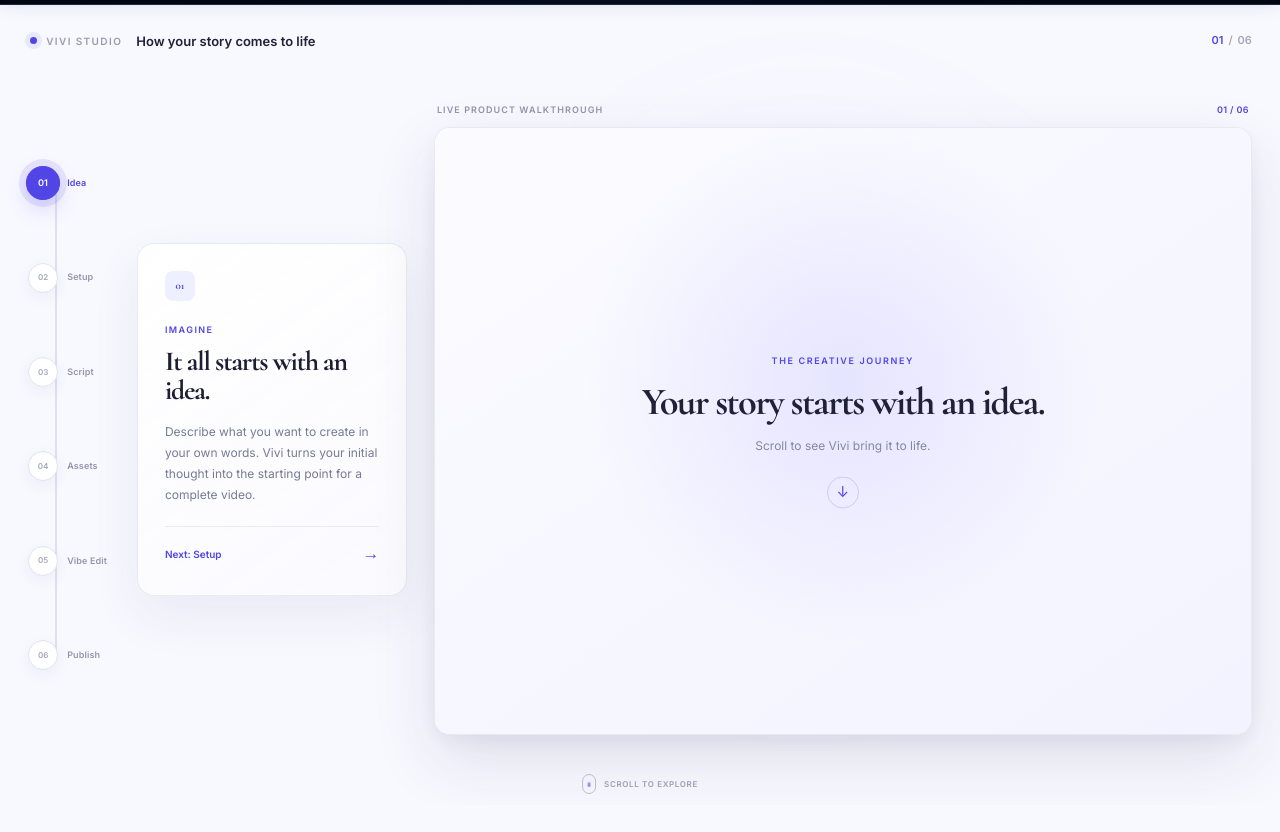
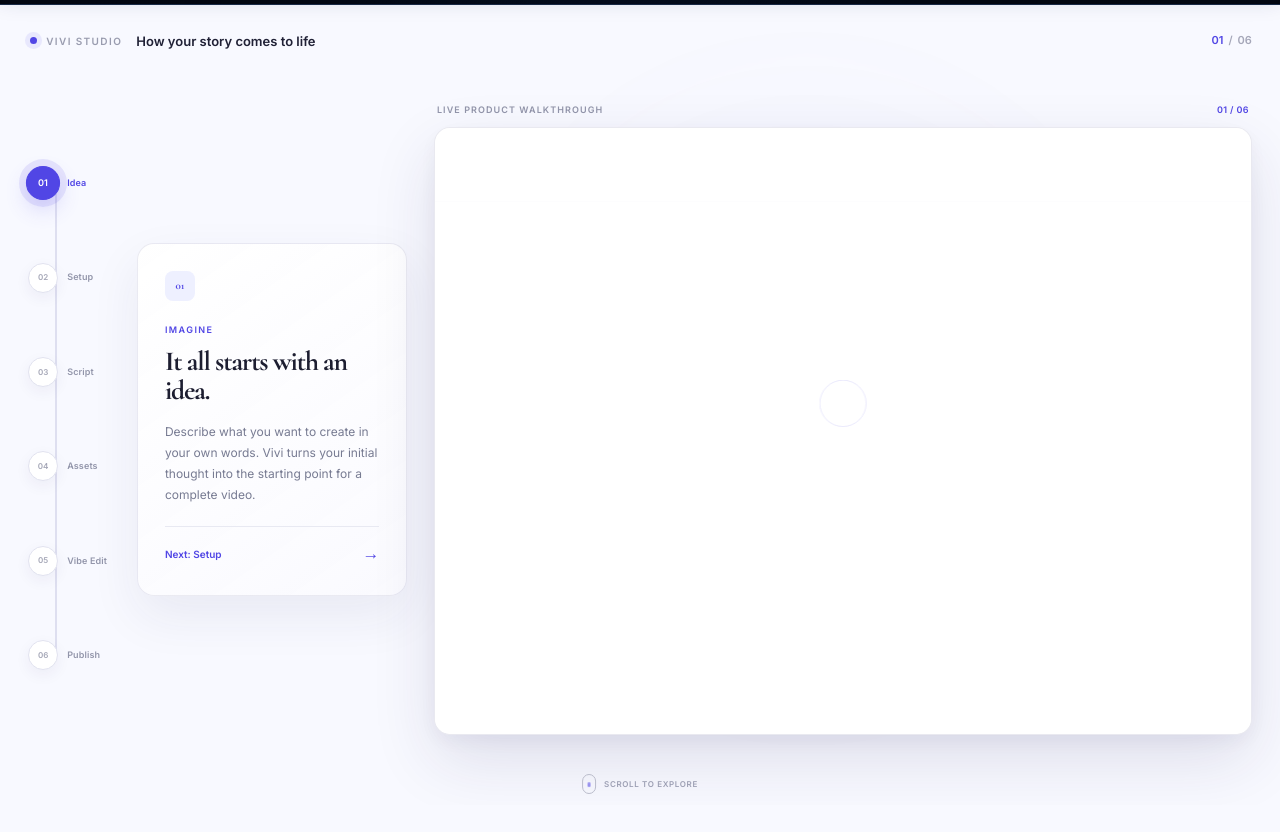
Before and after one commit to aishwaryaSingh2804/vivi, a React (Vite) app: page / in a window 1280 px wide. Shown: the part 800-1632 px from the top of the page. Built offline with nearby package versions, Linux system fonts and the light colour scheme.

Commit message:
fixed workflow section

```diff
--- a/src/components/home/Workflow/WorkflowSection.tsx
+++ b/src/components/home/Workflow/WorkflowSection.tsx
@@ -1,24 +1,99 @@
+
 // src/components/home/Workflow/WorkflowSection.tsx
 
-import { useEffect, useRef, useState } from "react";
+import { useCallback, useEffect, useRef, useState } from "react";
 import "./WorkflowSection.css";
 import { WORKFLOW_STAGES } from "./workflowData";
 
 const PUBLISH_STAGE_INDEX = WORKFLOW_STAGES.length - 1;
-const WALKTHROUGH_VIEWPORTS = WORKFLOW_STAGES.length + 1; // Publish gets 2 viewports.
+const WALKTHROUGH_VIEWPORTS = WORKFLOW_STAGES.length + 1;
 
 export function WorkflowSection() {
   const sectionRef = useRef<HTMLElement | null>(null);
+  const demoFrameRef = useRef<HTMLIFrameElement | null>(null);
+
+  const demoReadyRef = useRef(false);
+  const firstStageStartedRef = useRef(false);
+  const isPlayingRef = useRef(false);
+  const lastClipRef = useRef<string | null>(null);
+  const touchStartYRef = useRef(0);
+
   const [activeStage, setActiveStage] = useState(0);
   const [progress, setProgress] = useState(0);
   const [hasEntered, setHasEntered] = useState(false);
+  const [isPlaying, setIsPlaying] = useState(false);
 
+  const currentStage = WORKFLOW_STAGES[activeStage];
+  const nextStage = WORKFLOW_STAGES[activeStage + 1];
+
+  const setPlaybackState = useCallback((playing: boolean) => {
+    isPlayingRef.current = playing;
+    setIsPlaying(playing);
+  }, []);
+
+  const sendToDemo = useCallback((message: object) => {
+    demoFrameRef.current?.contentWindow?.postMessage(
+      message,
+      window.location.origin
+    );
+  }, []);
+
+  const pauseDemo = useCallback(() => {
+    if (!demoReadyRef.current) return;
+
+    sendToDemo({ type: "VIVI_WORKFLOW_PAUSE" });
+    setPlaybackState(false);
+  }, [sendToDemo, setPlaybackState]);
+
+  const playStage = useCallback(
+    (stageIndex: number) => {
+      if (!demoReadyRef.current) return;
+
+      const stage = WORKFLOW_STAGES[stageIndex];
+      if (!stage) return;
+
+      setPlaybackState(true);
+      lastClipRef.current = stage.demoClip;
+
+      sendToDemo({
+        type: "VIVI_WORKFLOW_PLAY",
+        clip: stage.demoClip,
+      });
+    },
+    [sendToDemo, setPlaybackState]
+  );
+
+  // Preload the iframe as the user approaches the workflow section.
+  useEffect(() => {
+    const section = sectionRef.current;
+    if (!section) return;
+
+    const observer = new IntersectionObserver(
+      ([entry]) => {
+        if (entry.isIntersecting) {
+          setHasEntered(true);
+          observer.disconnect();
+        }
+      },
+      {
+        rootMargin: "700px 0px",
+        threshold: 0,
+      }
+    );
+
+    observer.observe(section);
+
+    return () => observer.disconnect();
+  }, []);
+
+  // Track scroll position and determine the current stage.
   useEffect(() => {
     let ticking = false;
     let frameId = 0;
 
     const updateWorkflow = () => {
       const section = sectionRef.current;
+
       if (!section) {
         ticking = false;
         return;
@@ -26,45 +101,150 @@ export function WorkflowSection() {
 
       const rect = section.getBoundingClientRect();
       const viewportHeight = Math.max(window.innerHeight, 1);
+
+      const isSectionVisible =
+        rect.bottom > 0 && rect.top < viewportHeight;
+
+      // If the user leaves the workflow section, pause the demo.
+      if (!isSectionVisible && firstStageStartedRef.current) {
+        firstStageStartedRef.current = false;
+        lastClipRef.current = null;
+        pauseDemo();
+      }
+
       const rawTravel = -rect.top;
       const stageTravel = Math.max(0, rawTravel);
       const totalStageTravel = viewportHeight * WALKTHROUGH_VIEWPORTS;
       const clampedTravel = Math.min(stageTravel, totalStageTravel);
 
-      // Idea, Setup, Script, Assets and Vibe Edit each occupy one viewport.
-      // Publish occupies the final two viewports so its longer combined demo remains visible.
-      const nextStage = Math.min(
+      const nextStageIndex = Math.min(
         PUBLISH_STAGE_INDEX,
-        Math.floor(clampedTravel / viewportHeight),
+        Math.floor(clampedTravel / viewportHeight)
       );
+
       const publishStartsAt = viewportHeight * PUBLISH_STAGE_INDEX;
-      const nextProgress = Math.min(clampedTravel / Math.max(publishStartsAt, 1), 1);
+
+      const nextProgress = Math.min(
+        clampedTravel / Math.max(publishStartsAt, 1),
+        1
+      );
 
       setProgress(nextProgress);
-      setActiveStage(nextStage);
-      setHasEntered(rawTravel >= 0 && rect.bottom > viewportHeight);
+      setActiveStage(nextStageIndex);
+
+      // The first clip starts only when the workflow reaches
+      // its actual starting position.
+      if (
+        rect.top <= 0 &&
+        isSectionVisible &&
+        !firstStageStartedRef.current
+      ) {
+        firstStageStartedRef.current = true;
+
+        if (demoReadyRef.current) {
+          playStage(nextStageIndex);
+        }
+      }
+
       ticking = false;
     };
 
     const handleScrollOrResize = () => {
       if (ticking) return;
+
       ticking = true;
       frameId = window.requestAnimationFrame(updateWorkflow);
     };
 
     updateWorkflow();
-    window.addEventListener("scroll", handleScrollOrResize, { passive: true });
+
+    window.addEventListener("scroll", handleScrollOrResize, {
+      passive: true,
+    });
     window.addEventListener("resize", handleScrollOrResize);
 
     return () => {
       window.removeEventListener("scroll", handleScrollOrResize);
       window.removeEventListener("resize", handleScrollOrResize);
-      if (frameId) window.cancelAnimationFrame(frameId);
+
+      if (frameId) {
+        window.cancelAnimationFrame(frameId);
+      }
+    };
+  }, [pauseDemo, playStage]);
+
+  // Start the appropriate clip whenever the active stage changes.
+  // This also restarts a stage when the user scrolls back to it.
+  useEffect(() => {
+    if (!firstStageStartedRef.current || !demoReadyRef.current) return;
+
+    const clip = currentStage.demoClip;
+
+    if (lastClipRef.current === clip) return;
+
+    playStage(activeStage);
+  }, [activeStage, currentStage.demoClip, playStage]);
+
+  // Listen for playback completion from the iframe.
+  useEffect(() => {
+    const handleMessage = (event: MessageEvent) => {
+      if (event.origin !== window.location.origin) return;
+      if (event.source !== demoFrameRef.current?.contentWindow) return;
+
+      if (event.data?.type === "VIVI_WORKFLOW_DONE") {
+        setPlaybackState(false);
+      }
+    };
+
+    window.addEventListener("message", handleMessage);
+
+    return () => {
+      window.removeEventListener("message", handleMessage);
+    };
+  }, [setPlaybackState]);
+
+  // Prevent scrolling down while a stage demo is playing.
+  // Scrolling upwards is always allowed.
+  useEffect(() => {
+    const handleWheel = (event: WheelEvent) => {
+      if (isPlayingRef.current && event.deltaY > 0) {
+        event.preventDefault();
+      }
+    };
+
+    const handleTouchStart = (event: TouchEvent) => {
+      touchStartYRef.current = event.touches[0]?.clientY ?? 0;
+    };
+
+    const handleTouchMove = (event: TouchEvent) => {
+      if (!isPlayingRef.current) return;
+
+      const currentY = event.touches[0]?.clientY ?? 0;
+      const movingDownPage = touchStartYRef.current > currentY;
+
+      if (movingDownPage) {
+        event.preventDefault();
+      }
+    };
+
+    window.addEventListener("wheel", handleWheel, {
+      passive: false,
+    });
+
+    window.addEventListener("touchstart", handleTouchStart, {
+      passive: true,
+    });
+
+    window.addEventListener("touchmove", handleTouchMove, {
+      passive: false,
+    });
+
+    return () => {
+      window.removeEventListener("wheel", handleWheel);
+      window.removeEventListener("touchstart", handleTouchStart);
+      window.removeEventListener("touchmove", handleTouchMove);
     };
   }, []);
-
-  const currentStage = WORKFLOW_STAGES[activeStage];
-  const nextStage = WORKFLOW_STAGES[activeStage + 1];
 
   return (
     <section
@@ -81,7 +261,9 @@ export function WorkflowSection() {
             <div className="workflow-kicker">
               <span className="workflow-kicker-dot" />
               <span className="workflow-kicker-brand">VIVI STUDIO</span>
-              <span className="workflow-kicker-title">How your story comes to life</span>
+              <span className="workflow-kicker-title">
+                How your story comes to life
+              </span>
             </div>
 
             <div className="workflow-counter" aria-live="polite">
@@ -92,9 +274,13 @@ export function WorkflowSection() {
           </header>
 
           <div className="workflow-experience">
-            <nav className="workflow-journey" aria-label="Video creation stages">
+            <nav
+              className="workflow-journey"
+              aria-label="Video creation stages"
+            >
               <div className="workflow-vertical-track">
                 <div className="workflow-vertical-line" />
+
                 <div
                   className="workflow-vertical-progress"
                   style={{ height: `${progress * 100}%` }}
@@ -118,7 +304,10 @@ export function WorkflowSection() {
                         <span className="workflow-node-circle">
                           {isCompleted ? "✓" : stage.number}
                         </span>
-                        <span className="workflow-node-label">{stage.title}</span>
+
+                        <span className="workflow-node-label">
+                          {stage.title}
+                        </span>
                       </div>
                     );
                   })}
@@ -128,14 +317,30 @@ export function WorkflowSection() {
 
             <div className="workflow-stage-info" aria-live="polite">
               <article className="workflow-stage-card" key={currentStage.id}>
-                <div className="workflow-stage-number">{currentStage.number}</div>
-                <div className="workflow-eyebrow">{currentStage.eyebrow}</div>
+                <div className="workflow-stage-number">
+                  {currentStage.number}
+                </div>
+
+                <div className="workflow-eyebrow">
+                  {currentStage.eyebrow}
+                </div>
+
                 <h2>{currentStage.headline}</h2>
+
                 <p>{currentStage.description}</p>
+
                 <div className="workflow-divider" />
+
                 <div className="workflow-next">
-                  <span>{nextStage ? `Next: ${nextStage.title}` : "Journey complete"}</span>
-                  <span className="workflow-next-arrow" aria-hidden="true">→</span>
+                  <span>
+                    {nextStage
+                      ? `Next: ${nextStage.title}`
+                      : "Journey complete"}
+                  </span>
+
+                  <span className="workflow-next-arrow" aria-hidden="true">
+                    →
+                  </span>
                 </div>
               </article>
             </div>
@@ -145,40 +350,60 @@ export function WorkflowSection() {
                 <span>LIVE PRODUCT WALKTHROUGH</span>
                 <span>{currentStage.number} / 06</span>
               </div>
+
               <div className="workflow-demo-frame">
-                {hasEntered ? (
+                {hasEntered && (
                   <iframe
-                    key={`${currentStage.id}-${currentStage.demoClip}`}
-                    title={`${currentStage.title} stage Vivi product demo`}
-                    src={`/workflow-demo.html?clip=${encodeURIComponent(currentStage.demoClip)}&embed=1&autoplay=1`}
+                    ref={demoFrameRef}
+                    title="Vivi live product walkthrough"
+                    src="/workflow-demo.html?clip=prompt&embed=1"
                     loading="eager"
                     allow="autoplay; fullscreen"
                     referrerPolicy="strict-origin-when-cross-origin"
+                    onLoad={() => {
+                      demoReadyRef.current = true;
+
+                      if (firstStageStartedRef.current) {
+                        playStage(activeStage);
+                      }
+                    }}
                   />
-                ) : (
-                  <div className="workflow-demo-intro">
-                    <span className="workflow-demo-intro-kicker">THE CREATIVE JOURNEY</span>
-                    <strong>Your story starts with an idea.</strong>
-                    <span className="workflow-demo-intro-copy">Scroll to see Vivi bring it to life.</span>
-                    <span className="workflow-demo-intro-arrow" aria-hidden="true">↓</span>
-                  </div>
                 )}
               </div>
             </div>
           </div>
 
-          <div className={`workflow-scroll-hint ${activeStage > 0 ? "is-fading" : ""}`}>
-            <span className="workflow-scroll-mouse"><span /></span>
-            <span>Scroll to explore</span>
+          <div
+            className={`workflow-scroll-hint ${
+              activeStage > 0 ? "is-fading" : ""
+            }`}
+          >
+            <span className="workflow-scroll-mouse">
+              <span />
+            </span>
+
+            <span>
+              {isPlaying ? "Watch the demo to continue" : "Scroll to explore"}
+            </span>
           </div>
         </div>
       </div>
 
       <div className="workflow-finale">
         <div className="workflow-finale-line" />
-        <div className="workflow-finale-kicker"><span /> JOURNEY COMPLETE</div>
-        <h2>Your idea made<br /><span>it to the screen.</span></h2>
+
+        <div className="workflow-finale-kicker">
+          <span /> JOURNEY COMPLETE
+        </div>
+
+        <h2>
+          Your idea made
+          <br />
+          <span>it to the screen.</span>
+        </h2>
+
         <p>One idea. Six stages. One finished story.</p>
+
         <a href="/studio" className="workflow-cta">
           <span>Start creating</span>
           <span className="workflow-cta-arrow">→</span>
```
Also changed, not shown: public/workflow-demo.html (+74 -4 lines).
